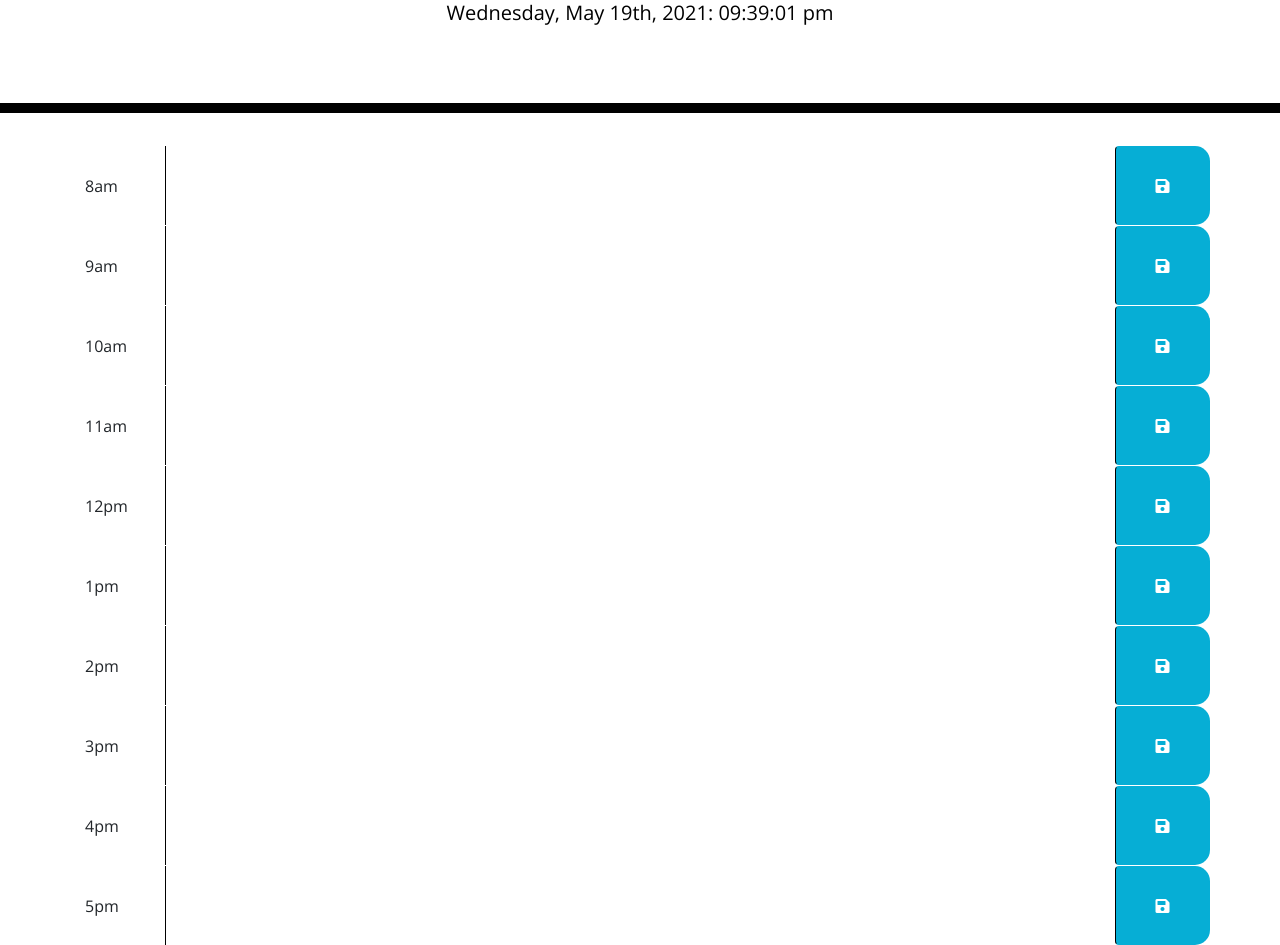
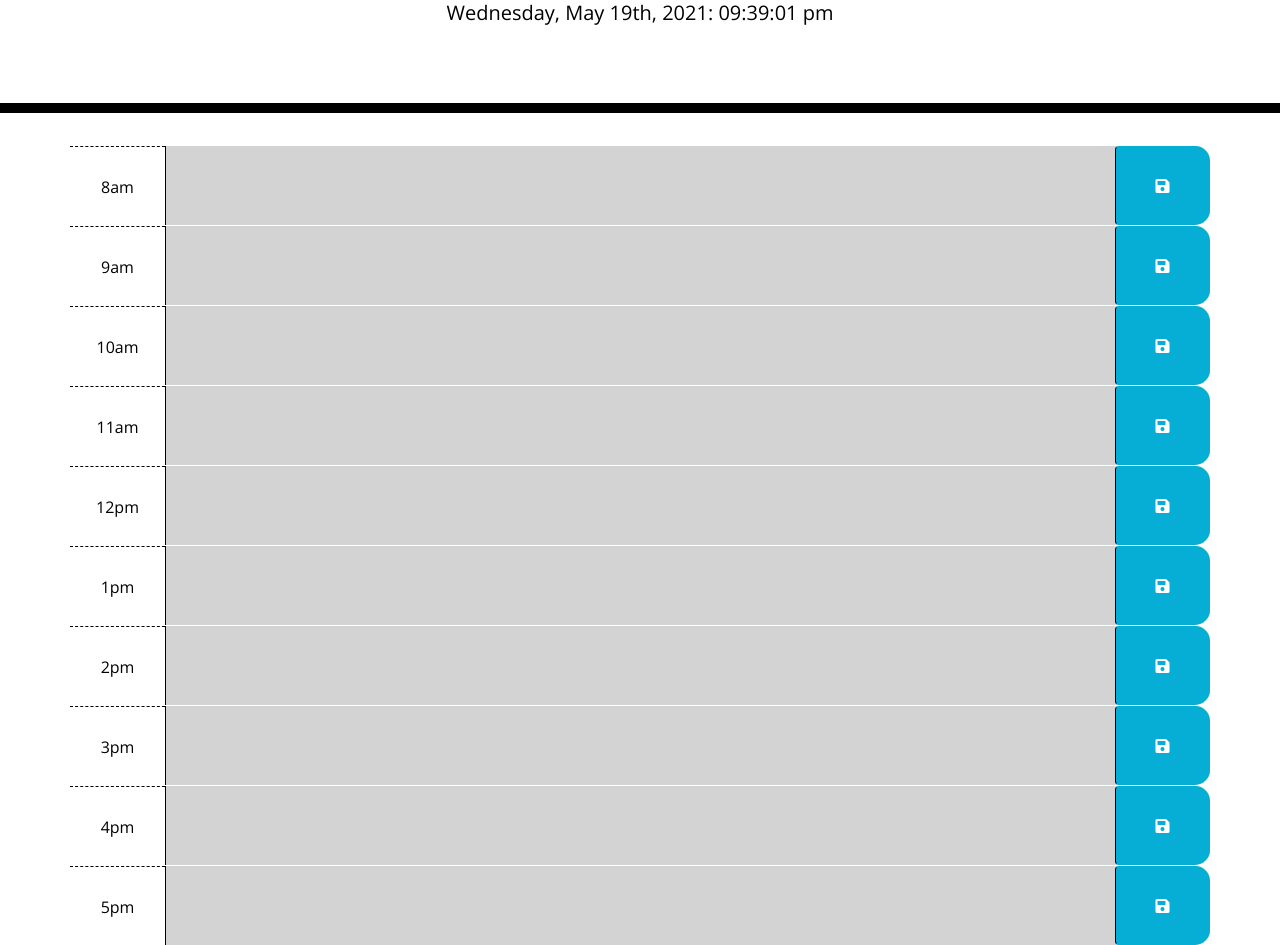
Before and after one commit to kdchurch1994/work-day-scheduler, a plain HTML site: page index.html in a window 1280 px wide. Shown: the part 191-1136 px from the top of the page. Drawn offline with nearby package versions, Linux system fonts and the light colour scheme.

Commit message:
Updated script.js with time color coding and updated style.css with appropriate references to HTML

```diff
--- a/assets/css/style.css
+++ b/assets/css/style.css
@@ -21,11 +21,11 @@ textarea{
   border-bottom: 10px solid black;
 }
 
-.description{
+.text{
   white-space: pre-wrap;
 }
 
-.time-block{
+.Timeblocks{
   text-align: center;
   border-radius: 15px;
 }
--- a/assets/js/script.js
+++ b/assets/js/script.js
@@ -1,14 +1,52 @@
+
+
 // Using Moment JS to Display the current date and update the current date
-var todaysDate = null;
-var currentTime = null;
+var todaysDate = null; //sets the variable todaysDate to null. Will be called in a function.
+var currentTime = null; // sets the variable currentTime to null. Will be called in a function
 
+//Update function that allows us to set a date format using moment.js.
 var update = function () {
     todaysDate = moment (new Date ())
-    $("#currentDay").html(todaysDate.format ('dddd, MMMM Do, YYYY: hh:mm:ss a'));
+    $("#currentDay").html(todaysDate.format ('dddd, MMMM Do, YYYY: hh:mm:ss a')); //Writes the current date to the html page in the format of day of the week, month, date of the month (1-31), year, hour, minute, and second in that order)
 };
 
+//Function used to update the time every second. The time updates with real time information
 $(document).ready(function(){
     currentTime = $('#currentDay')
     update();
     setInterval(update, 1000);
 });
+
+// Function for Color Coding. This functions loops over each time block checking to see if the currentTime is either greater than, less than, or equivalent to the hour of each timeblock.
+// If the time is in the past, the timeblock is grey. If the time is in the present, the timeblock is red. If the time is in the future, the timeblock is green.
+function timeColorCoding (){
+    var realTime = moment().hour();
+
+    //part of the function that loops through each time block parsing for the info in the id and hours fields for each timeblock.
+    $(".Timeblocks").each(function () {
+        var timeBlocks = parseInt($(this).attr("id").split("hour")[1]);
+
+
+    // If conditional statement that checks the time and provies the correct color coding depending on the time
+
+        if (timeBlocks < realTime) {
+            $(this).removeClass("present");
+            $(this).removeClass("future");
+            $(this).addClass("past");
+        }
+
+        else if (timeBlocks === realTime) {
+            $(this).removeClass("past");
+            $(this).removeClass("future");
+            $(this).addClass("present");
+        }
+
+        else {
+            $(this).removeClass("past");
+            $(this).removeClass("present");
+            $(this).addClass("future");
+        }
+
+    })
+}
+timeColorCoding();
--- a/index.html
+++ b/index.html
@@ -32,7 +32,7 @@
       <!-- Timeblocks go here -->
       <!-- Timeblocks are split into 10 different rows with 3 columns each-->
       <div id="hour8" class="row Timeblocks"> <!--Creates a row to hold the timeblock information-->
-        <div class="col-md-1 hours"> <!-- Create a column for the hours-->
+        <div class="col-md-1 hour"> <!-- Create a column for the hours-->
           8am
         </div>
         <textarea class="col-md-10 text"></textarea>  <!--Creates a column to hold the text for the user's task.-->
@@ -40,7 +40,7 @@
       </div>
 
       <div id="hour9" class="row Timeblocks"> <!--Creates a row to hold the timeblock information-->
-        <div class="col-md-1 hours"> <!--Creates a row to hold the timeblock information-->
+        <div class="col-md-1 hour"> <!--Creates a row to hold the timeblock information-->
           9am
         </div>
         <textarea class="col-md-10 text"></textarea> <!--Creates a column to hold the text for the user's task.-->
@@ -48,7 +48,7 @@
       </div>
 
       <div id="hour10" class="row Timeblocks"> <!--Creates a row to hold the timeblock information-->
-        <div class="col-md-1 hours"> <!--Creates a row to hold the timeblock information-->
+        <div class="col-md-1 hour"> <!--Creates a row to hold the timeblock information-->
           10am
         </div>
         <textarea class="col-md-10 text"></textarea> <!--Creates a column to hold the text for the user's task.-->
@@ -56,7 +56,7 @@
       </div>
 
       <div id="hour11" class="row Timeblocks"> <!--Creates a row to hold the timeblock information-->
-        <div class="col-md-1 hours"> <!--Creates a row to hold the timeblock information-->
+        <div class="col-md-1 hour"> <!--Creates a row to hold the timeblock information-->
           11am
         </div>
         <textarea class="col-md-10 text"></textarea> <!--Creates a column to hold the text for the user's task.-->
@@ -64,7 +64,7 @@
       </div>
 
       <div id="hour12" class="row Timeblocks"> <!--Creates a row to hold the timeblock information-->
-        <div class="col-md-1 hours"> <!--Creates a row to hold the timeblock information-->
+        <div class="col-md-1 hour"> <!--Creates a row to hold the timeblock information-->
           12pm
         </div>
         <textarea class="col-md-10 text"></textarea> <!--Creates a column to hold the text for the user's task.-->
@@ -72,7 +72,7 @@
       </div>
 
       <div id="hour13" class="row Timeblocks"> <!--Creates a row to hold the timeblock information-->
-        <div class="col-md-1 hours"> <!--Creates a row to hold the timeblock information-->
+        <div class="col-md-1 hour"> <!--Creates a row to hold the timeblock information-->
           1pm
         </div>
         <textarea class="col-md-10 text"></textarea> <!--Creates a column to hold the text for the user's task.-->
@@ -80,7 +80,7 @@
       </div>
 
       <div id="hour14" class="row Timeblocks"> <!--Creates a row to hold the timeblock information-->
-        <div class="col-md-1 hours"> <!--Creates a row to hold the timeblock information-->
+        <div class="col-md-1 hour"> <!--Creates a row to hold the timeblock information-->
           2pm
         </div>
         <textarea class="col-md-10 text"></textarea> <!--Creates a column to hold the text for the user's task.-->
@@ -88,7 +88,7 @@
       </div>
 
       <div id="hour15" class="row Timeblocks"> <!--Creates a row to hold the timeblock information-->
-        <div class="col-md-1 hours"> <!--Creates a row to hold the timeblock information-->
+        <div class="col-md-1 hour"> <!--Creates a row to hold the timeblock information-->
           3pm
         </div>
         <textarea class="col-md-10 text"></textarea> <!--Creates a column to hold the text for the user's task.-->
@@ -96,7 +96,7 @@
       </div>
 
       <div id="hour16" class="row Timeblocks"> <!--Creates a row to hold the timeblock information-->
-        <div class="col-md-1 hours"> <!--Creates a row to hold the timeblock information-->
+        <div class="col-md-1 hour"> <!--Creates a row to hold the timeblock information-->
           4pm
         </div>
         <textarea class="col-md-10 text"></textarea> <!--Creates a column to hold the text for the user's task.-->
@@ -104,7 +104,7 @@
       </div>
 
       <div id="hour17" class="row Timeblocks"> <!--Creates a row to hold the timeblock information-->
-        <div class="col-md-1 hours"> <!--Creates a row to hold the timeblock information-->
+        <div class="col-md-1 hour"> <!--Creates a row to hold the timeblock information-->
           5pm
         </div>
         <textarea class="col-md-10 text"></textarea> <!--Creates a column to hold the text for the user's task.-->
```
